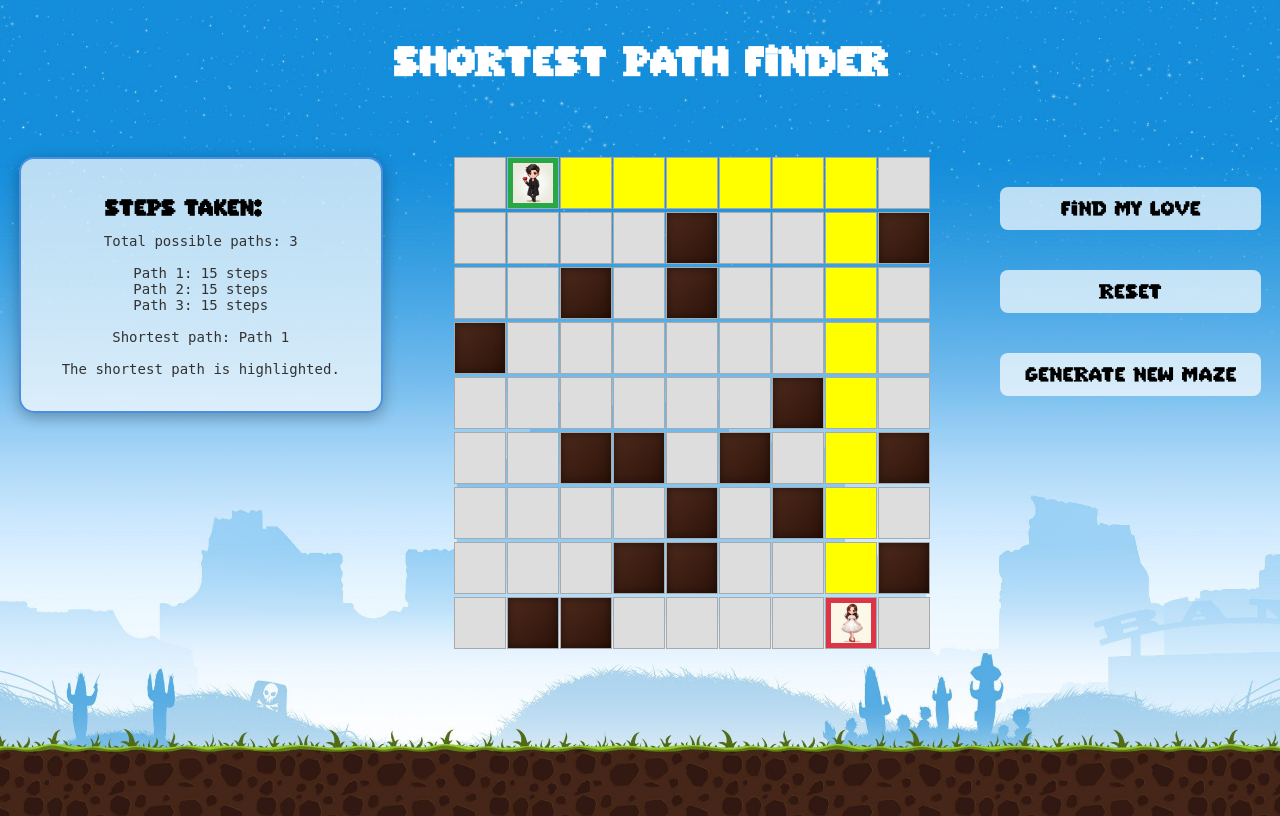
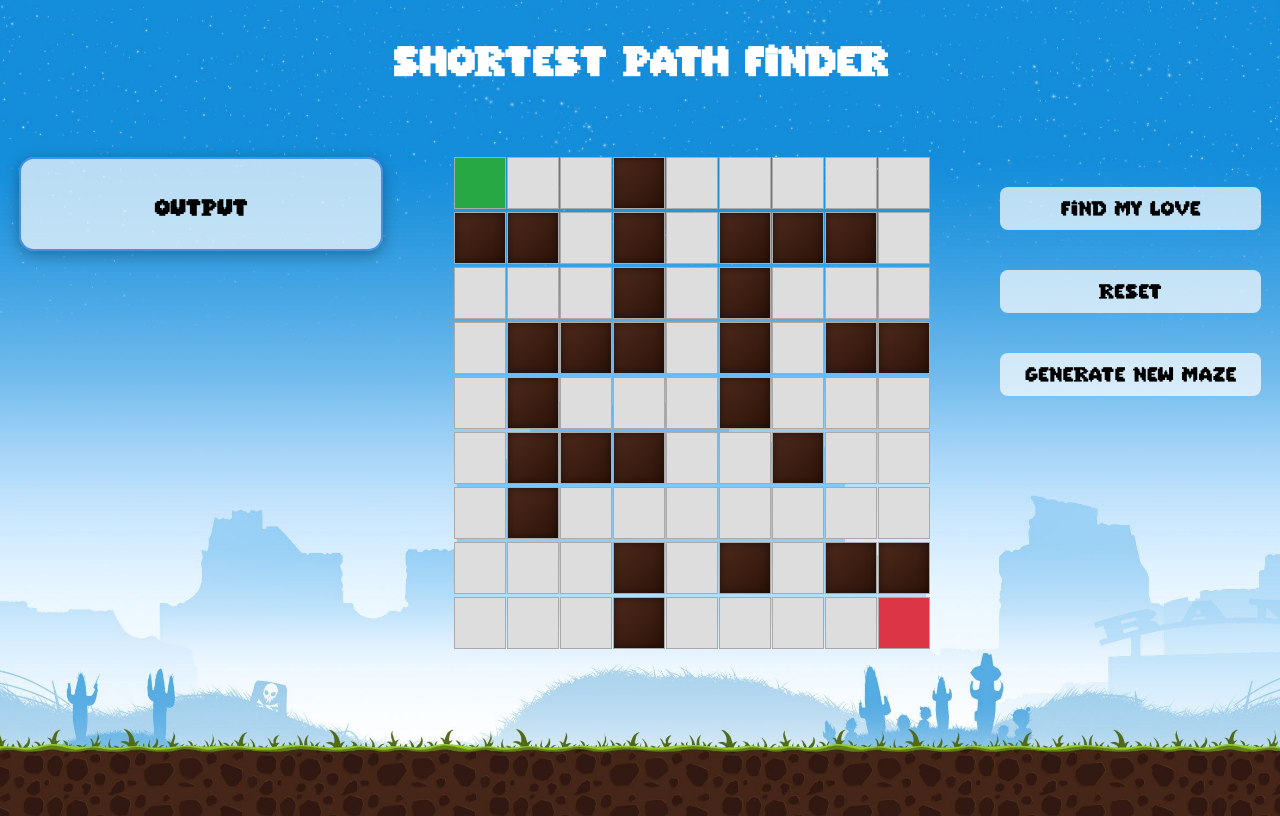
Before and after one commit to JENEESHAPRIYADARSHANI/dijkstra-algorithm, a Flask app: page / in a window 1280 px wide. Run offline with Flask 3, Linux system fonts and the light colour scheme.

Commit message:
Update the maze game

```diff
--- a/app.py
+++ b/app.py
@@ -1,102 +1,90 @@
+from flask import Flask, jsonify, render_template, request
 import random
 import heapq
-from flask import Flask, render_template, jsonify
 
 app = Flask(__name__)
 
-# Starting and ending points
-start = (0, 1)
-end = (8, 7)
+DIRECTIONS = [(-1, 0), (1, 0), (0, -1), (0, 1)]
 
-# Maze global variable
-maze = None
+# Generate random 9x9 maze
+def generate_maze():
+    size = 9
+    maze = [[1 for _ in range(size)] for _ in range(size)]
 
-# Directions: up, down, left, right
-directions = [(-1, 0), (1, 0), (0, -1), (0, 1)]
-
-# Modified Dijkstra's algorithm to find the shortest path
-def dijkstra(maze, start, end):
-    rows, cols = len(maze), len(maze[0])
-    distances = {start: 0}
-    queue = [(0, start)]
-    previous = {}
-    visited = set()
-
-    while queue:
-        dist, current = heapq.heappop(queue)
-        if current == end:
-            break
-        if current in visited:
-            continue
-        visited.add(current)
-
-        x, y = current
+    def carve(x, y):
+        directions = [(0, 2), (0, -2), (2, 0), (-2, 0)]
+        random.shuffle(directions)
         for dx, dy in directions:
             nx, ny = x + dx, y + dy
-            if 0 <= nx < rows and 0 <= ny < cols and maze[nx][ny] == 1:
-                neighbor = (nx, ny)
-                new_dist = dist + 1
-                if neighbor not in distances or new_dist < distances[neighbor]:
-                    distances[neighbor] = new_dist
-                    heapq.heappush(queue, (new_dist, neighbor))
-                    previous[neighbor] = current
+            if 0 <= nx < size and 0 <= ny < size and maze[nx][ny] == 1:
+                maze[nx][ny] = 0
+                maze[x + dx // 2][y + dy // 2] = 0
+                carve(nx, ny)
 
-    # Reconstruct the shortest path
+    maze[0][0] = 0
+    carve(0, 0)
+    maze[size - 1][size - 1] = 0
+
+    # Random extra openings
+    for _ in range(random.randint(5, 10)):
+        x, y = random.randint(0, size - 1), random.randint(0, size - 1)
+        maze[x][y] = 0
+
+    return maze
+
+# DFS to find up to 5 paths
+def find_all_paths(maze, start, end, max_paths=5):
+    all_paths = []
     path = []
-    node = end
-    while node in previous:
-        path.append(node)
-        node = previous[node]
-    if node == start:
+
+    def dfs(x, y):
+        if len(all_paths) >= max_paths:
+            return  # stop after 5 paths
+        if (x, y) == end:
+            all_paths.append(list(path) + [end])
+            return
+        for dx, dy in DIRECTIONS:
+            nx, ny = x + dx, y + dy
+            if 0 <= nx < 9 and 0 <= ny < 9 and maze[nx][ny] == 0 and (nx, ny) not in path:
+                path.append((nx, ny))
+                dfs(nx, ny)
+                path.pop()
+
+    path.append(start)
+    dfs(start[0], start[1])
+    return all_paths
+
+# Dijkstra's shortest path
+def dijkstra(maze, start, end):
+    size = 9
+    dist = { (x, y): float('inf') for x in range(size) for y in range(size) }
+    prev = {}
+    dist[start] = 0
+    heap = [(0, start)]
+
+    while heap:
+        cost, (x, y) = heapq.heappop(heap)
+        if (x, y) == end:
+            break
+
+        for dx, dy in DIRECTIONS:
+            nx, ny = x + dx, y + dy
+            if 0 <= nx < size and 0 <= ny < size and maze[nx][ny] == 0:
+                if dist[(x, y)] + 1 < dist[(nx, ny)]:
+                    dist[(nx, ny)] = dist[(x, y)] + 1
+                    prev[(nx, ny)] = (x, y)
+                    heapq.heappush(heap, (dist[(nx, ny)], (nx, ny)))
+
+    path = []
+    current = end
+    while current in prev:
+        path.append(current)
+        current = prev[current]
+    if current == start:
         path.append(start)
         path.reverse()
         return path
-    else:
-        return None
-
-# Generate a random maze
-def generate_maze(rows=9, cols=9):
-    maze = [[1 if random.random() < 0.7 else 0 for _ in range(cols)] for _ in range(rows)]
-    maze[start[0]][start[1]] = 1  # Ensure start is open
-    maze[end[0]][end[1]] = 1      # Ensure end is open
-    return maze
-
-# Generate a valid maze with at least one path from start to end
-def generate_valid_maze(rows=9, cols=9):
-    while True:
-        maze = generate_maze(rows, cols)
-        path = dijkstra(maze, start, end)
-        if path:
-            return maze
-
-# Highlight the shortest path in the maze
-def highlight_shortest_path(maze, path):
-    if not path:
-        return maze
-    for (x, y) in path:
-        maze[x][y] = 2  # Mark shortest path with a '2'
-    return maze
-
-# Function to find multiple paths (basic version)
-def find_multiple_paths(maze, start, end, num_paths=3):
-    all_paths = []
-    original_maze = [row[:] for row in maze]  # Make a copy
-
-    for _ in range(num_paths):
-        path = dijkstra(original_maze, start, end)
-        if path:
-            all_paths.append(path)
-            # Remove a random cell in the found path (except start and end) to encourage new paths
-            if len(path) > 2:
-                removable = random.choice(path[1:-1])
-                x, y = removable
-                original_maze[x][y] = 0  # Add wall
-        else:
-            break
-
-    return all_paths
-
-# Routes
+    return []
 
 @app.route('/')
 def index():
@@ -104,36 +92,27 @@ def index():
 
 @app.route('/generate-maze', methods=['POST'])
 def generate_maze_route():
-    global maze
-    maze = generate_valid_maze()
-    return jsonify({'maze': maze})
+    maze = generate_maze()
+    return jsonify({"maze": maze})
 
-@app.route('/get-path', methods=['POST'])
-def get_path():
-    global maze
-    if maze is None:
-        return jsonify({'paths': []})
+@app.route('/find-path', methods=['POST'])
+def find_path_route():
+    data = request.get_json()
+    maze = data['maze']
+    start = (0, 0)
+    end = (8, 8)
 
-    path = dijkstra(maze, start, end)
+    all_paths = find_all_paths(maze, start, end)
+    all_paths_info = [{"path": path, "steps": len(path) - 1} for path in all_paths]
 
-    if path is None:
-        return jsonify({'error': 'No path found'})
+    shortest_path = dijkstra(maze, start, end)
+    shortest_steps = len(shortest_path) - 1 if shortest_path else 0
 
-    highlighted_maze = highlight_shortest_path([row[:] for row in maze], path)
-
-    return jsonify({'maze': highlighted_maze, 'path': path})
-
-@app.route('/get-paths', methods=['POST'])
-def get_multiple_paths():
-    global maze
-    if maze is None:
-        return jsonify({'paths': []})
-
-    paths = find_multiple_paths(maze, start, end, num_paths=3)
-    if not paths:
-        return jsonify({'error': 'No paths found'})
-
-    return jsonify({'maze': maze, 'paths': paths})
+    return jsonify({
+        "all_paths": all_paths_info,
+        "shortest_path": shortest_path,
+        "shortest_steps": shortest_steps
+    })
 
 if __name__ == '__main__':
     app.run(debug=True)
--- a/static/script.js
+++ b/static/script.js
@@ -1,165 +1,117 @@
-const mazeDiv = document.getElementById('maze');
-let mazeMatrix = []; // Will be populated by generateMaze()
-let highlightedPath = [];
+// Get references to the DOM elements
+const mazeContainer = document.getElementById('maze');
+const pathsInfoContainer = document.getElementById('paths-info');
 
-// Function to draw the maze
-function drawMaze() {
-    mazeDiv.innerHTML = '';  // Clear the maze container
-    for (let i = 0; i < mazeMatrix.length; i++) {
-        for (let j = 0; j < mazeMatrix[i].length; j++) {
+let currentMaze = [];
+
+function generateMaze() {
+    fetch('/generate-maze', {
+        method: 'POST',
+    })
+    .then(response => response.json())
+    .then(data => {
+        currentMaze = data.maze;
+        displayMaze(currentMaze);
+        pathsInfoContainer.textContent = '';
+    });
+}
+
+function displayMaze(maze) {
+    mazeContainer.innerHTML = '';
+
+    for (let row = 0; row < maze.length; row++) {
+        for (let col = 0; col < maze[row].length; col++) {
             const cell = document.createElement('div');
             cell.classList.add('cell');
+            cell.setAttribute('data-row', row);
+            cell.setAttribute('data-col', col);
 
-            if (mazeMatrix[i][j] === 0) {
-                cell.classList.add('wall');  // Wall cells
+            if (maze[row][col] === 1) {
+                cell.classList.add('wall');
+            } else if (row === 0 && col === 0) {
+                cell.classList.add('start');
+            } else if (row === 8 && col === 8) {
+                cell.classList.add('end');
             }
-
-            // Mark start point with an image
-            if (i === 0 && j === 1) {
-                cell.classList.add('start');
-                const boyImage = document.createElement('img');
-                boyImage.src = 'static/boy.jpeg';
-                boyImage.classList.add('boy-image');
-                cell.appendChild(boyImage);
-            }
-
-            // Mark end point with an image
-            if (i === 8 && j === 7) {
-                cell.classList.add('end');
-                const girlImage = document.createElement('img');
-                girlImage.src = 'static/girl.jpeg';
-                girlImage.classList.add('girl-image');
-                cell.appendChild(girlImage);
-            }
-
-            // Highlight path cells
-            if (highlightedPath.some(([x, y]) => x === i && y === j)) {
-                if (mazeMatrix[i][j] === 1 && !(i === 0 && j === 1) && !(i === 8 && j === 7)) {
-                    cell.classList.add('path');  // Add path highlight class
-                }
-            }
-
-            mazeDiv.appendChild(cell);  // Add the cell to the maze container
+            mazeContainer.appendChild(cell);
         }
     }
 }
 
-// Function to animate the path
-// ... (rest of your code remains unchanged)
+function pathsMatch(path1, path2) {
+    if (path1.length !== path2.length) return false;
+    return path1.every((coord, i) => coord[0] === path2[i][0] && coord[1] === path2[i][1]);
+}
 
-function animatePath(path) {
-    highlightedPath = [];
-    let index = 0;
+function findPaths() {
+    fetch('/find-path', {
+        method: 'POST',
+        headers: {
+            'Content-Type': 'application/json',
+        },
+        body: JSON.stringify({ maze: currentMaze })
+    })
+    .then(response => response.json())
+    .then(data => {
+        const allPaths = data.all_paths.map(item => item.path);
+        const shortestPath = data.shortest_path;
 
-    function step() {
-        if (index < path.length) {
-            const [x, y] = path[index];
-            highlightedPath.push([x, y]);
-            drawMaze();
+        displayPathsInfo(data.all_paths, shortestPath);
+        highlightShortestPath(shortestPath);
+    });
+}
 
-            // Exclude start and end from step count
-            const stepsTaken = highlightedPath.filter(([a, b]) => !(a === 0 && b === 1) && !(a === 8 && b === 7)).length;
-            updateStepsMessage(stepsTaken);
-
-            index++;
-            setTimeout(step, 300);
-        }
+function displayPathsInfo(allPathsRaw, shortestPath) {
+    if (!allPathsRaw || allPathsRaw.length === 0) {
+        pathsInfoContainer.textContent = "No paths found!";
+        return;
     }
 
-    step();
+    // Sort paths based on steps
+    const sortedPaths = [...allPathsRaw].sort((a, b) => a.steps - b.steps);
+
+    // The shortest path steps count
+    const shortestPathSteps = sortedPaths[0].steps;
+
+    // Find first path with same steps count
+    let shortestPathIndex = sortedPaths.findIndex(pathObj => pathObj.steps === shortestPathSteps) + 1;
+
+    let output = `Total possible paths: ${sortedPaths.length}\n\n`;
+
+    sortedPaths.forEach((pathObj, index) => {
+        output += `Path ${index + 1}: ${pathObj.steps - 1} steps\n`;  // Subtract 1 to show moves
+    });
+
+    output += `\nShortest path: Path ${shortestPathIndex} (${shortestPathSteps - 1} steps)\n`;  // Subtract 1 here too
+    output += `\nThe shortest path is highlighted in the maze.`;
+
+    pathsInfoContainer.innerHTML = `<pre>${output}</pre>`;
 }
 
 
-function updateStepsMessage(stepCount) {
-    document.getElementById('steps-message').textContent = `Steps taken: ${stepCount}`;
-}
 
-function updatePathsInfo(paths) {
-    const pathsInfoDiv = document.getElementById('paths-info');
-    pathsInfoDiv.innerHTML = '';
-
-    if (!paths || paths.length === 0) {
-        pathsInfoDiv.innerHTML = "No paths found!";
-        return;
-    }
-
-    // Sort paths by length
-    paths.sort((a, b) => a.length - b.length);
-
-    const shortestSteps = paths[0].length;
-    let shortestPathIndex = 0;
-
-    // Build the text content
-    let output = `Total possible paths: ${paths.length}\n\n`;
-
-    paths.forEach((path, index) => {
-        output += `Path ${index + 1}: ${path.length} steps\n`;
-        if (path.length === shortestSteps && shortestPathIndex === 0) {
-            shortestPathIndex = index + 1; // Store 1-based index
-        }
-    });
-
-    output += `\nShortest path: Path ${shortestPathIndex}\n\n`;
-    output += `The shortest path is highlighted.`;
-
-    // Display with preserved formatting
-    pathsInfoDiv.innerHTML = `<pre>${output}</pre>`;
-}
-
-// Function to find paths
-function findPaths() {
-    fetch('/get-paths', {
-        method: 'POST',
-    })
-    .then(response => response.json())
-    .then(data => {
-        if (data.error) {
-            alert(data.error);
-        } else {
-            updatePathsInfo(data.paths); // Just update info, don't draw all paths
-
-            if (data.paths && data.paths.length > 0) {
-                const shortestPath = data.paths[0]; // The shortest path
-                highlightedPath = []; // Clear any existing highlighted path
-                animatePath(shortestPath); // Animate the shortest path properly
+function highlightShortestPath(path) {
+    path.forEach((coord, index) => {
+        setTimeout(() => {
+            const [row, col] = coord;
+            const cell = mazeContainer.querySelector(`.cell[data-row='${row}'][data-col='${col}']`);
+            if (cell && !cell.classList.contains('start') && !cell.classList.contains('end')) {
+                cell.classList.add('shortest-path');
             }
-        }
+        }, index * 200);
     });
 }
 
-function drawPaths(paths) {
-    paths.forEach((path, index) => {
-        path.forEach(([x, y]) => {
-            const index = x * mazeMatrix[0].length + y;
-            mazeDiv.children[index].classList.add(`path-${index}`); // Differentiate paths visually
-        });
+function resetMaze() {
+    const allCells = mazeContainer.querySelectorAll('.cell');
+    allCells.forEach(cell => {
+        cell.classList.remove('shortest-path');
     });
+    pathsInfoContainer.textContent = '';
 }
 
-// Function to reset the maze
-function resetMaze() {
-    highlightedPath = [];
-    drawMaze();
-    document.getElementById('steps-message').textContent = 'Output';
-    document.getElementById('paths-info').innerHTML = '';
-}
+document.getElementById('generate-btn').addEventListener('click', generateMaze);
+document.getElementById('reset-btn').addEventListener('click', resetMaze);
+document.getElementById('find-btn').addEventListener('click', findPaths);
 
-// ✅ Updated: Function to generate maze and THEN call findPaths
-function generateMaze() {
-    return fetch('/generate-maze', {
-        method: 'POST',
-    })
-    .then(response => response.json())
-    .then(data => {
-        console.log("Maze received:", data);  // Add this line
-        mazeMatrix = data.maze;
-        resetMaze();
-    });
-}
-
-// ✅ Wait for maze to load before finding paths
-window.onload = function() {
-    generateMaze().then(() => {
-        findPaths(); // Call only after maze is generated
-    });
-};
+window.onload = generateMaze;
--- a/static/style.css
+++ b/static/style.css
@@ -48,6 +48,22 @@ h1 {
   text-align: center;
   box-shadow: 0 4px 15px rgba(0, 0, 0, 0.3);
 }
+
+/* Walls */
+.wall {
+  background-color: black;
+}
+
+/* Available path (blue) */
+.available-path {
+  background-color: #87CEEB; /* Light Blue */
+}
+
+/* Shortest path (yellow) */
+.shortest-path {
+  background-color: yellow !important;
+}
+
 
 #paths-info {
   white-space: pre-line;
--- a/templates/index.html
+++ b/templates/index.html
@@ -26,9 +26,10 @@
 
         <!-- Right: Buttons -->
         <div id="buttons-container">
-            <button onclick="findPaths()">Find My Love</button>
-            <button onclick="resetMaze()">Reset</button>
-            <button onclick="generateMaze()">Generate New Maze</button>
+            <!-- Use IDs, no onclick -->
+            <button id="find-btn">Find My Love</button>
+            <button id="reset-btn">Reset</button>
+            <button id="generate-btn">Generate New Maze</button>
         </div>
 
     </div>
```
